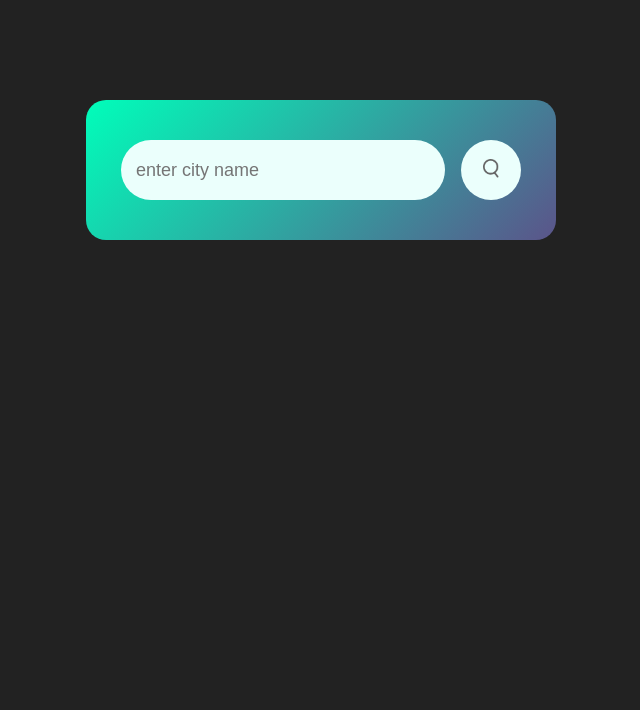
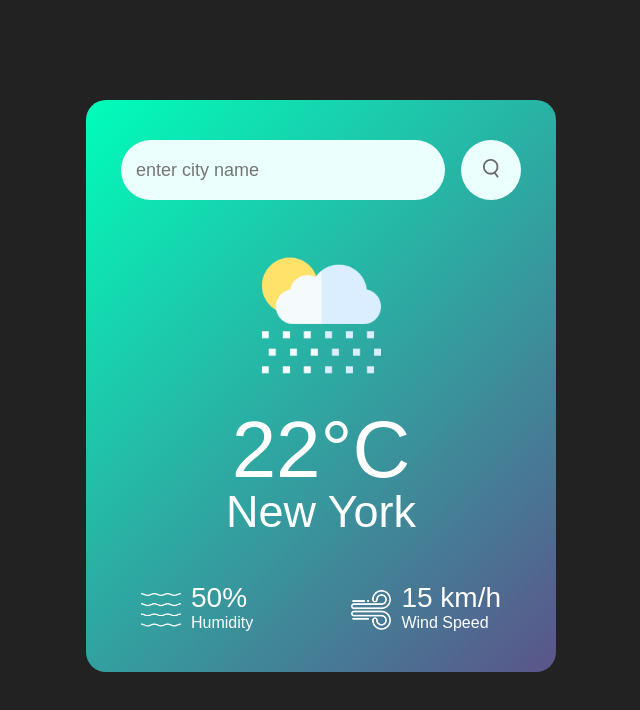
Before and after one commit to VasaJahnavi/WeatherApp, a plain HTML site: page index.html in a window 1280 px wide. Shown: the whole page, without its empty margins (319-959 px from the left). Drawn offline with Linux system fonts and the light colour scheme.

Commit message:
intital changes

```diff
--- a/index.html
+++ b/index.html
@@ -12,6 +12,24 @@
             <input type="text" placeholder="enter city name" spellcheck="false">
             <button><img src="images/search.png"></button>
         </div>
+        <div class="weather">
+            <img src="images/rain.png" class="weather-icon">
+            <h1 class="temp">22°C</h1>
+            <h2 class="city">New York</h2>
+            <div class="details">
+                <div class="col">
+                    <img src="images/humidity.png">
+                    <div><p class="humidity"> 50%</p>
+                    <p>Humidity</p></div>
+                </div>
+
+            <div class="col">
+                <img src="images/wind.png">
+                <div><p class="wind"> 15 km/h</p>
+                <p>Wind Speed</p></div>
+            </div>
+        </div>
+        </div>
     </div>
 </body>
 </html>
--- a/style.css
+++ b/style.css
@@ -47,3 +47,36 @@ body{
 .search button img{
     width: 16px;
 }
+.weather-icon{
+    width: 170px;
+    margin-top: 30px;
+}
+.weather h1{
+    font-size: 80px;
+    font-weight: 500;
+}
+.weather h2{
+    font-size: 45px;
+    font-weight: 400;
+    margin-top: -10px;
+}
+.details{
+    display: flex;
+    align-items: center;
+    justify-content: space-between;
+    padding: 0 20px;
+    margin-top: 50px;
+}
+.col{
+    display: flex;
+    align-items: center;
+    text-align: left;
+}
+.col img{
+    width: 40px;
+    margin-right: 10px;
+}
+.humidity, .wind{
+    font-size: 28px;
+    margin-top: -6px;
+}
```
